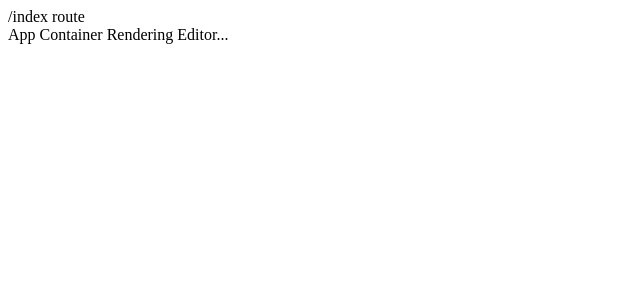
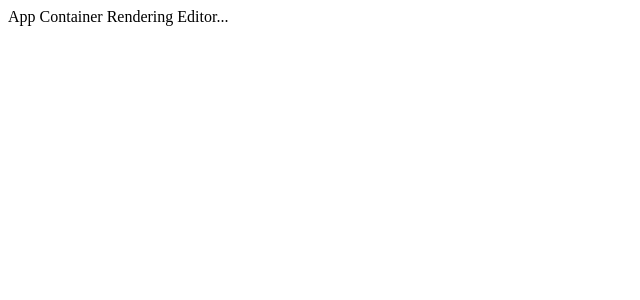
Before and after one commit to jordanhailey/itty-bitty-svelte-site, a SvelteKit app: page / in a window 1280 px wide. Shown: the top 300 px of the page, without its empty margins (0-640 px from the left). Built offline with nearby package versions, Linux system fonts and the light colour scheme.

Commit message:
removing placeholder '/index Route' text

```diff
--- a/src/routes/index.svelte
+++ b/src/routes/index.svelte
@@ -18,5 +18,4 @@
   import App from "$lib/App.svelte";
   export let loadingCtx = undefined;
 </script>
-/index route
 <App state={loadingCtx}/>
```
